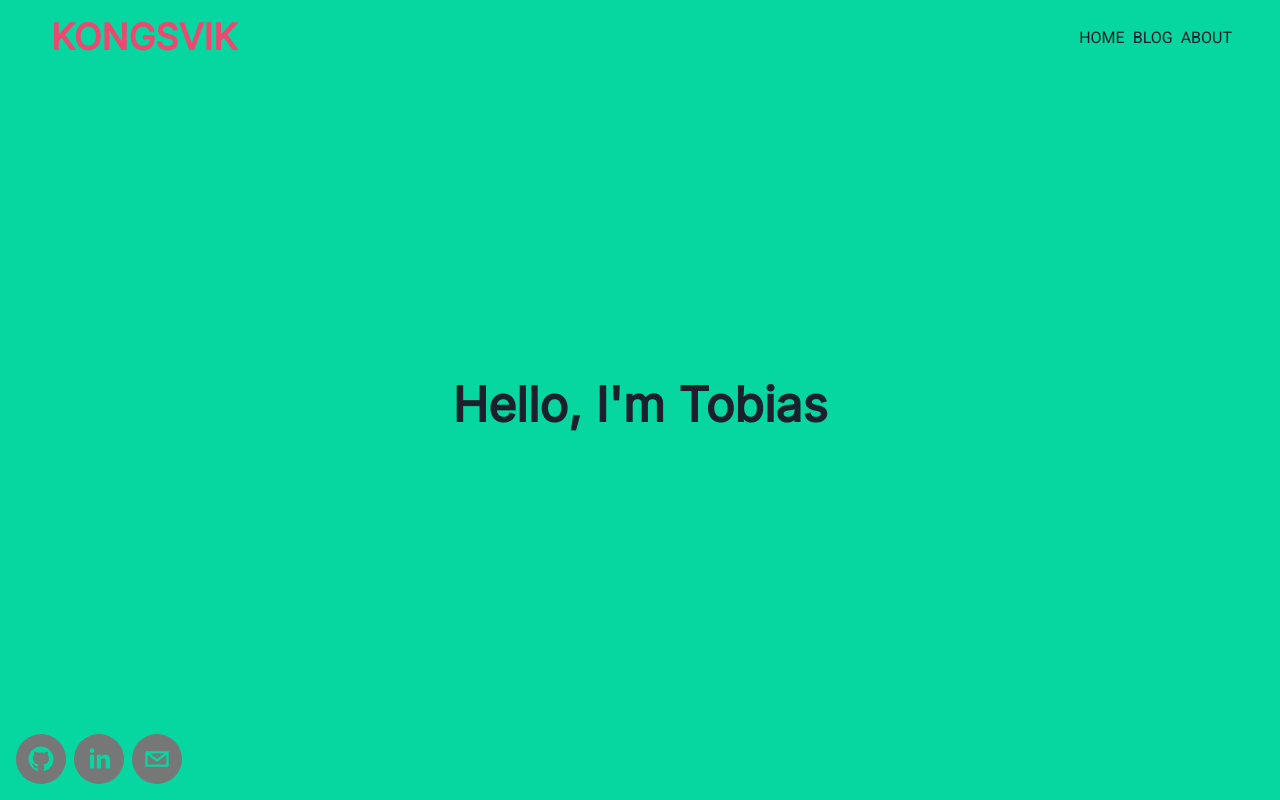
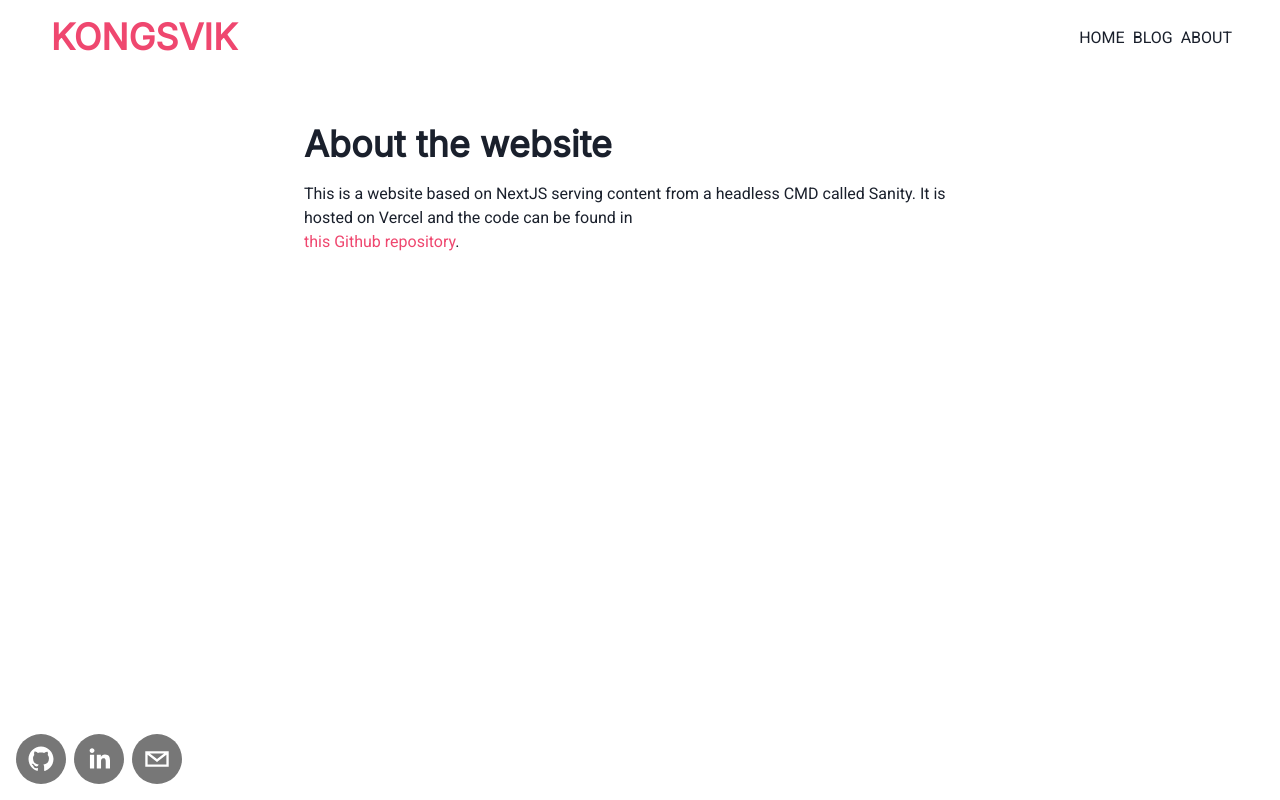
Before and after one commit to tokongs/kongsvik.dev, a Next.js app in the folder web/: page /about in a window 1280 px wide. Built offline with nearby package versions, Linux system fonts and the light colour scheme.

Commit message:
better style

```diff
--- a/web/components/AnimatedPage.tsx
+++ /dev/null
@@ -1,17 +0,0 @@
-import { motion } from "framer-motion";
-
-type Props = {
-    children: React.ReactNode,
-};
-
-const AnimatedPage = ({ children }: Props) => {
-    return (
-        <motion.div
-            transition={{ duration: 0.25, ease: "linear" }}
-        >
-            {children}
-        </motion.div>
-    )
-}
-
-export default AnimatedPage;
--- a/web/components/PostCard.tsx
+++ b/web/components/PostCard.tsx
@@ -10,7 +10,7 @@ const PostCard = ({ post }: Props) => {
     const imageProps = useNextSanityImage({ src: post.mainImage, width: 800, height: 400 })
     return (
         <Box w={{ base: "xs", md: "sm" }} h="sm" borderWidth="1px" borderRadius="lg" >
-            <Image {...imageProps} style={{ borderTopRightRadius: "0.5rem", borderTopLeftRadius: "0.5rem" }} layout="responsive" width="100%" height="50%" />
+            <Image {...imageProps}  style={{ borderTopRightRadius: "0.5rem", borderTopLeftRadius: "0.5rem" }} layout="responsive" width="100%" height="50%" />
             <Heading m="2" textAlign="center" as="h2" size="lg">{post.title}</Heading>
             <Text m="4" textAlign="center" noOfLines={5}>{post.body[0].children[0].text}</Text>
         </Box>
--- a/web/components/layout/Layout.tsx
+++ b/web/components/layout/Layout.tsx
@@ -11,7 +11,7 @@ const Layout = ({ children }: LayoutProps) => {
     return (
         <Flex w="100%" h={"100vh"} direction={"column"}>
             <Nav m={0} />
-            <Box w="100%" m={"auto"} >
+            <Box w="100%" p={12} mb="auto" >
                 {children}
             </Box>
             <Footer mt={"auto"} />
--- a/web/pages/_app.tsx
+++ b/web/pages/_app.tsx
@@ -29,24 +29,9 @@ const theme = extendTheme({
   },
 })
 
-export type NextPageWithColor = NextPage & {
-  getBackgroundColor?: () => string
-}
 
-type AppPropsWithColor = AppProps & {
-  Component: NextPageWithColor
-}
 
-const App = ({ Component, pageProps }: AppPropsWithColor) => {
-  const route = useRouter()
-  const controls = useAnimation()
-  useEffect(() => {
-
-    controls.start({
-      backgroundColor: (Component.getBackgroundColor && Component.getBackgroundColor()) || "#FFF",
-      transition: { duration: 0.5 }
-    })
-  }, [Component])
+const App = ({ Component, pageProps }: AppProps) => {
   return (
     <ChakraProvider theme={theme}>
       <Head>
@@ -55,13 +40,9 @@ const App = ({ Component, pageProps }: AppPropsWithColor) => {
         <link rel="shortcut icon" href="/public/favicon.ico" />
         <link rel="icon" href="/favicon.ico" />
       </Head>
-      <motion.main animate={controls} >
         <Layout>
-          <AnimatePresence exitBeforeEnter initial={false}>
-            <Component {...pageProps} key={route.route} />
-          </AnimatePresence>
+            <Component {...pageProps} />
         </Layout>
-      </motion.main>
     </ChakraProvider>
   )
 }
--- a/web/pages/about.tsx
+++ b/web/pages/about.tsx
@@ -1,17 +1,17 @@
-import { Center, Heading } from '@chakra-ui/react';
-import AnimatedPage from '../components/AnimatedPage';
-import type { NextPageWithColor } from './_app';
+import { Box, Text, Heading, Link } from '@chakra-ui/react';
+import { NextPage } from 'next';
 
-const About: NextPageWithColor = () => {
+const About: NextPage = () => {
   return (
-    <AnimatedPage>
-      <Center mt={4}>
-        <Heading as="h1" size="2xl">Hello, I&apos;m Tobias</Heading>
-      </Center>
-    </AnimatedPage>
+      <Box maxW="2xl" m="auto">
+        <Heading as="h1" size="xl" mb={4}>About the website</Heading>
+        <Text>This is a website based on NextJS serving content from a headless CMD called Sanity.
+          It is hosted on Vercel and the code can be found in
+        </Text>
+          <Link color="accent_pink.100" href="https://github.com/tokongs/kongsvik.dev" isExternal> this Github repository</Link>.
+      </Box>
   )
 }
 
-About.getBackgroundColor = () => "var(--chakra-colors-accent_green-100)"
 
 export default About;
--- a/web/pages/blog.tsx
+++ b/web/pages/blog.tsx
@@ -1,7 +1,6 @@
 import { Center, Heading, Text, Wrap } from '@chakra-ui/react';
 import type { GetStaticProps, NextPage } from 'next'
 import { groq } from 'next-sanity';
-import AnimatedPage from '../components/AnimatedPage';
 import PostCard from '../components/PostCard';
 import { sanityClient } from '../lib/sanity';
 import Post from '../models/post';
@@ -14,13 +13,11 @@ const query = groq`*[_type == "post"]`
 
 const Blog: NextPage<Props> = ({ posts }: Props) => {
   return (
-    <AnimatedPage>
       <Center m={4}>
         <Wrap justify="center">
           {posts.map((value: Post) => <PostCard key={value.slug} post={value} />)}
         </Wrap>
       </Center>
-    </AnimatedPage>
   )
 
 }
```
Also changed, not shown: web/lib/sanity.ts (+9 -2 lines), web/pages/index.tsx (+2 -7 lines).
